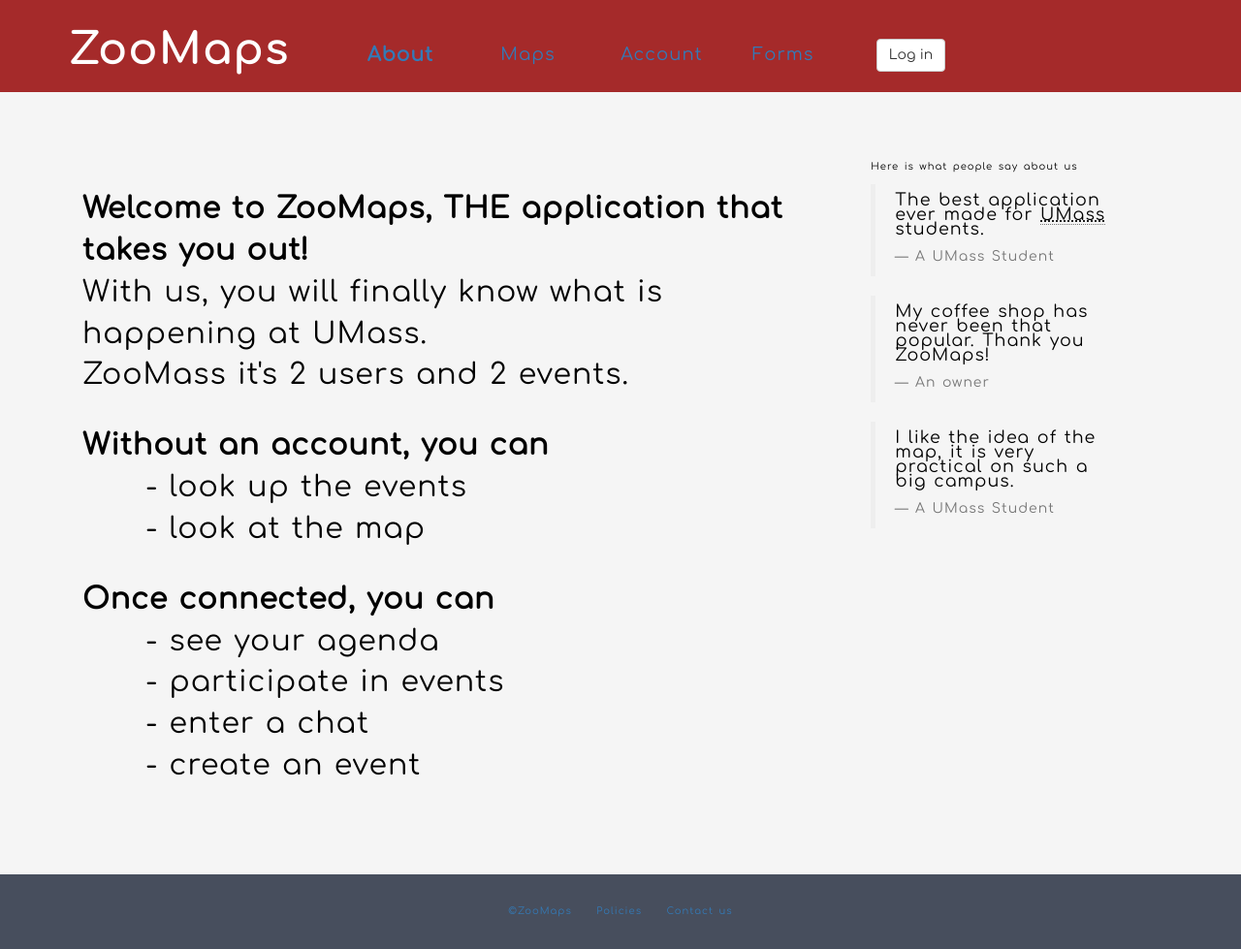
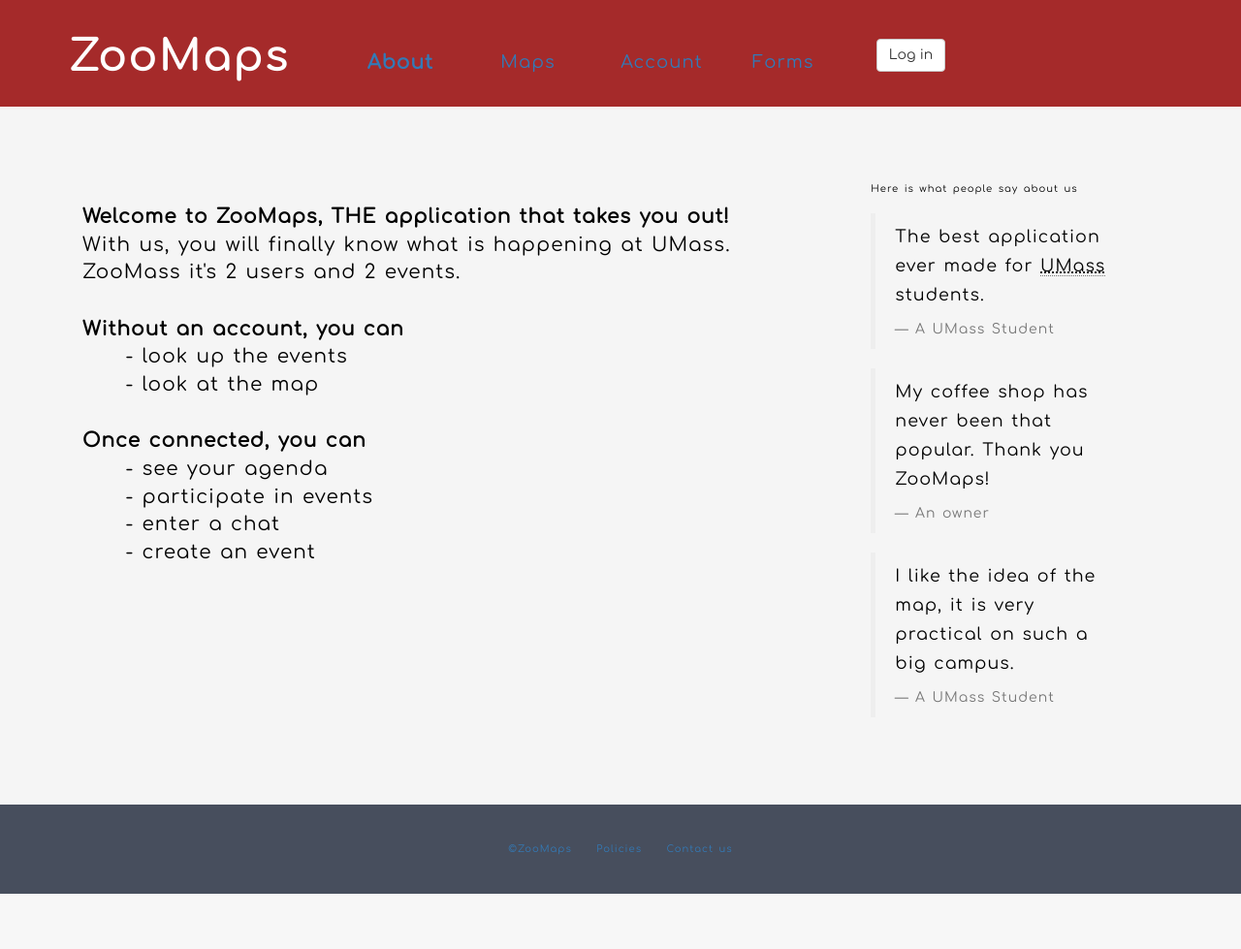
Before and after one commit to m3gan3/ZooMaps, a Django app: page /ZooMaps/ in a window 1280 px wide. Shown: the whole page at 97% size. After the commit the page ends 922 px from the top, so only its background shows below. Run offline with Django 3.2, Linux system fonts and the light colour scheme; data comes from the database, SQL or seed files in the repository; some libraries are stand-ins or nearby versions.

Commit message:
changes made to css (line height and font size)

```diff
--- a/project2/GTech/ZooMaps/static/ZooMaps/css/styles.css
+++ b/project2/GTech/ZooMaps/static/ZooMaps/css/styles.css
@@ -34,13 +34,13 @@ body {
 	background-color: #474e5d; /* Dark grey */
 	color: #ffffff;
 	font-size: 10px;
-  	line-height: 15px;
+  	line-height: 30px;
   	letter-spacing: 1px;
 	word-spacing: 1.5px;
 }
 
 .main {
-	font-size: 30px;
+	font-size: 20px;
 	margin-left:40px;
 }
 
```
